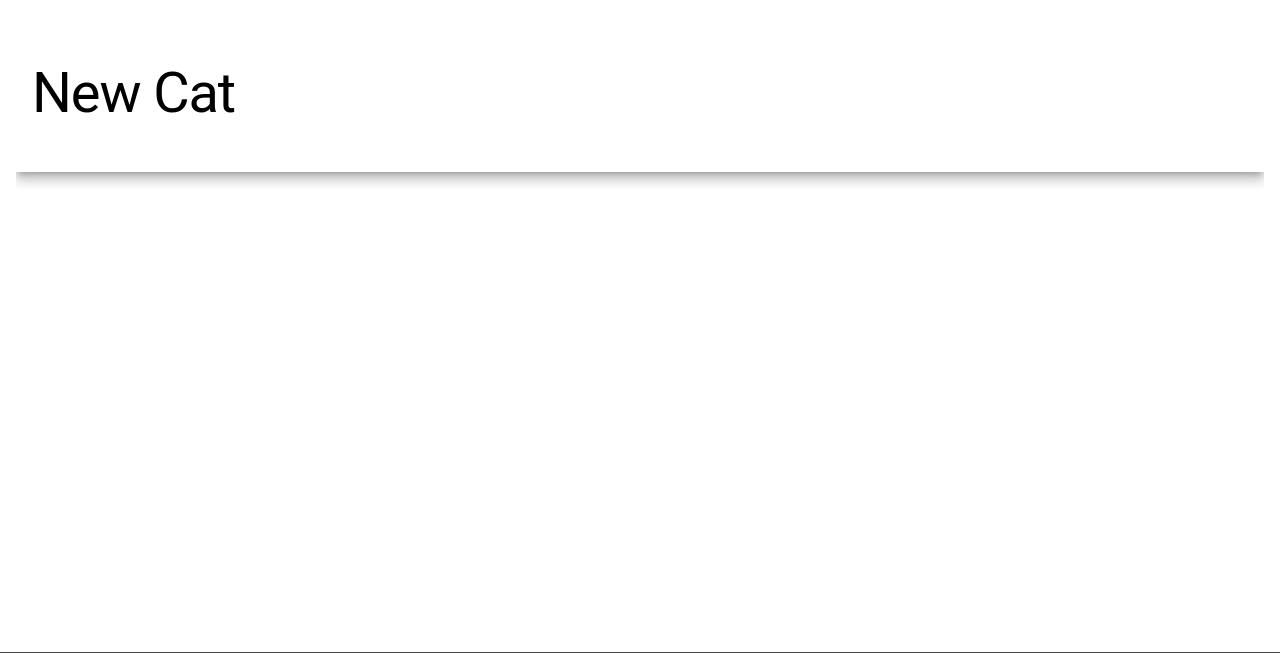
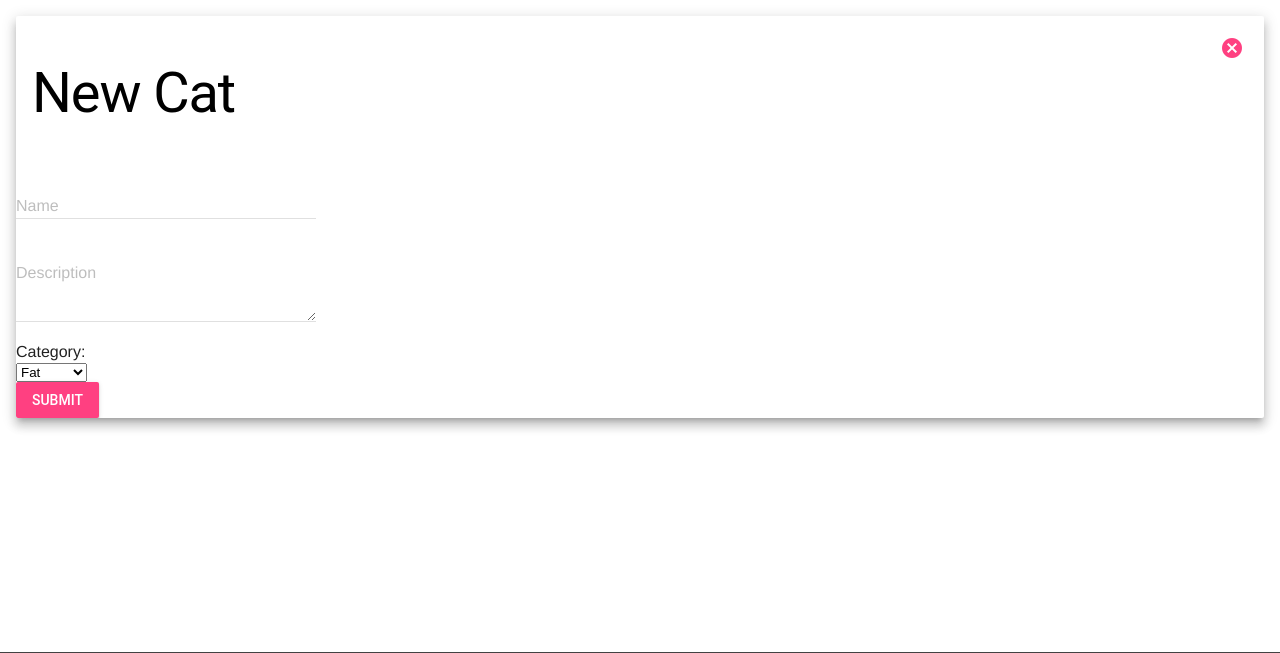
Before and after one commit to GaiEnSuit/cat-alog, a Flask app: page /new/ in a window 1280 px wide. Shown: the part 64-717 px from the top of the page. Run offline with Flask 2, Linux system fonts and the light colour scheme.

Commit message:
remove image from database, add button to route to new form, fix some styling, add form in new.html

```diff
--- a/app/populate.py
+++ b/app/populate.py
@@ -21,7 +21,6 @@ session.add(theCreator)
 
 # Add new cat to databse
 round = Cat(name='Round',
-            image='https://sociorocketnewsen.files.wordpress.com/2013/10/maru-top.jpg',
             description='He likes boxes',
             category='fat',
             user=theCreator)
@@ -30,7 +29,6 @@ session.add(round)
 
 # Add second cat to databse
 wigglesborth = Cat(name='WigglesBorth',
-                   image='http://www.cinemacats.com/wp-content/uploads/movies/austinpowersint05.jpg',
                    description='Cat of Dr No So Evil',
                    category='hairless',
                    user=theCreator)
--- a/app/templates/new.html
+++ b/app/templates/new.html
@@ -9,10 +9,11 @@
     <!-- Material Design -->
     <link rel="stylesheet" href="https://fonts.googleapis.com/icon?family=Material+Icons">
     <link rel="stylesheet" href="https://code.getmdl.io/1.3.0/material.indigo-pink.min.css">
+    <link rel="stylesheet" href="https://fonts.googleapis.com/icon?family=Material+Icons">
     <script defer src="https://code.getmdl.io/1.3.0/material.min.js"></script>
 
     <!-- Custom CSS -->
-    <link rel="stylesheet" href="/static/styles/main.css">
+    <link rel="stylesheet" type="text/css" href="{{ url_for('static', filename='styles/main.css') }}">
   </head>
   <body>
     <div class="mdl-layout mdl-js-layout mdl-layout--fixed-header">
@@ -25,13 +26,34 @@
       </header>
       <main class="mdl-layout__content">
         <div class="mdl-grid">
-          <div class="mdl-cell mdl-cell--12-col mdl-cell--4-col-phone mdl-card">
-            <div class="mdl-card--boder mdl-shadow--8dp">
-              <div class="mdl-card__title">
-                <div class="mdl-card__title-text">
-                  <h1>New Cat</h1>
-                </div>
+          <div class="mdl-cell mdl-cell--12-col mdl-cell--4-col-phone mdl-card mdl-card--boder mdl-shadow--8dp">
+            <div class="mdl-card__title">
+              <div class="mdl-card__title-text">
+                <h1>New Cat</h1>
               </div>
+            </div>
+            <form method="POST" action="{{ url_for('newCat') }}">
+              <div class="mdl-textfield mdl-js-textfield mdl-textfield--floating-label">
+                <input class="mdl-textfield__input" type="text" id="name" name="name">
+                <label class="mdl-textfield__label" for="name">Name</label>
+              </div><br />
+              <div class="mdl-textfield mdl-js-textfield">
+                <textarea class="mdl-textfield__input" type="text" rows= "3" id="description" name="description"></textarea>
+                <label class="mdl-textfield__label" for="descripiton">Description</label>
+              </div><br />
+              Category:<br />
+              <select name="category">
+                <option value="fat">Fat</option>
+                <option value="hairless">Hairless</option>
+                <option value="cute">Cute</option>
+                <option value="fluffy">Fluffy</option>
+              </select><br />
+              <input class="mdl-button mdl-js-button mdl-button--raised mdl-js-ripple-effect mdl-button--accent" type="submit">
+            </form>
+            <div class="mdl-card__menu">
+              <a href="/"><button class="mdl-button mdl-button--icon">
+                <i class="material-icons">cancel</i>
+              </button></a>
             </div>
           </div>
         </div>
```
Also changed, not shown: app/templates/index.html (+9 -2 lines), app/catalog.db.
